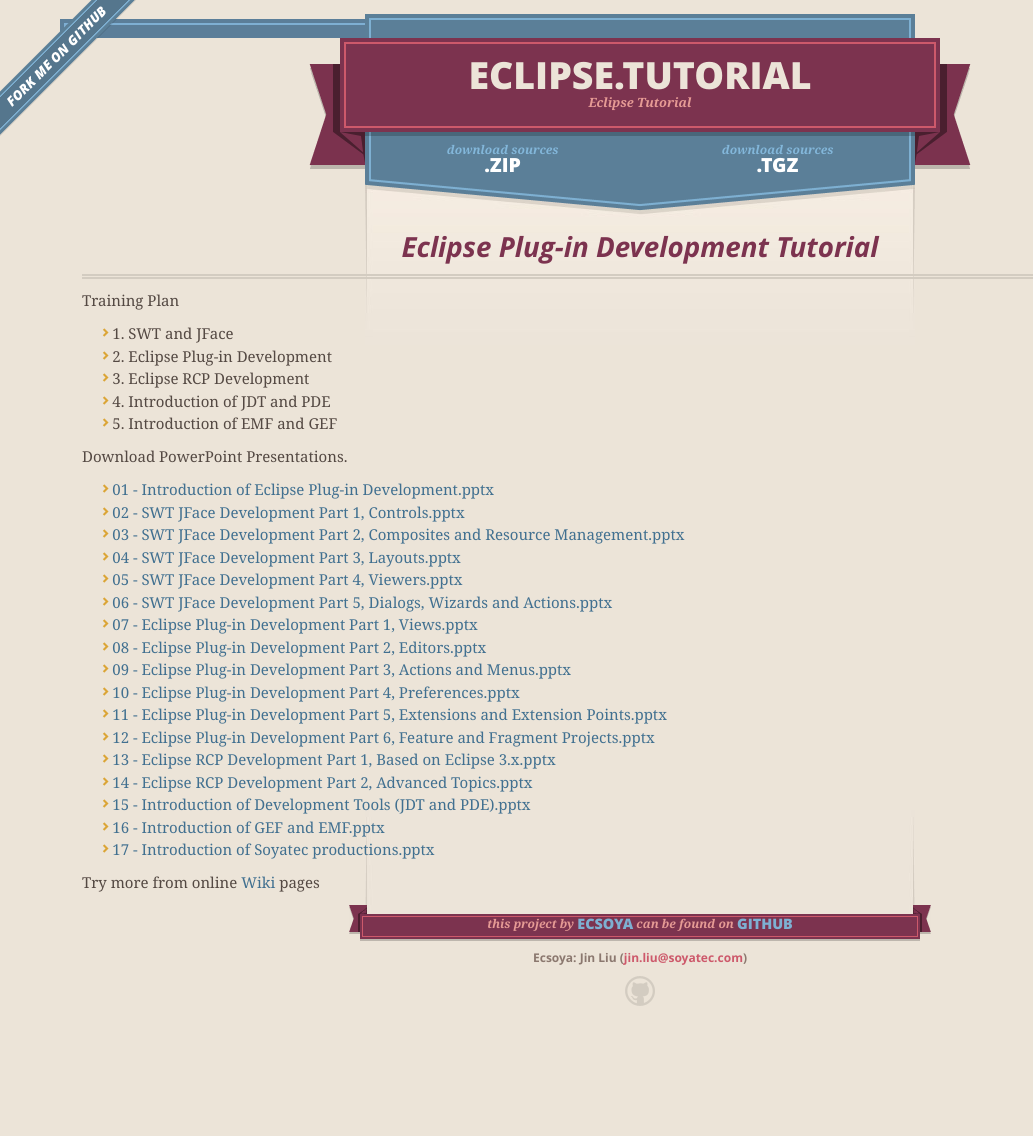
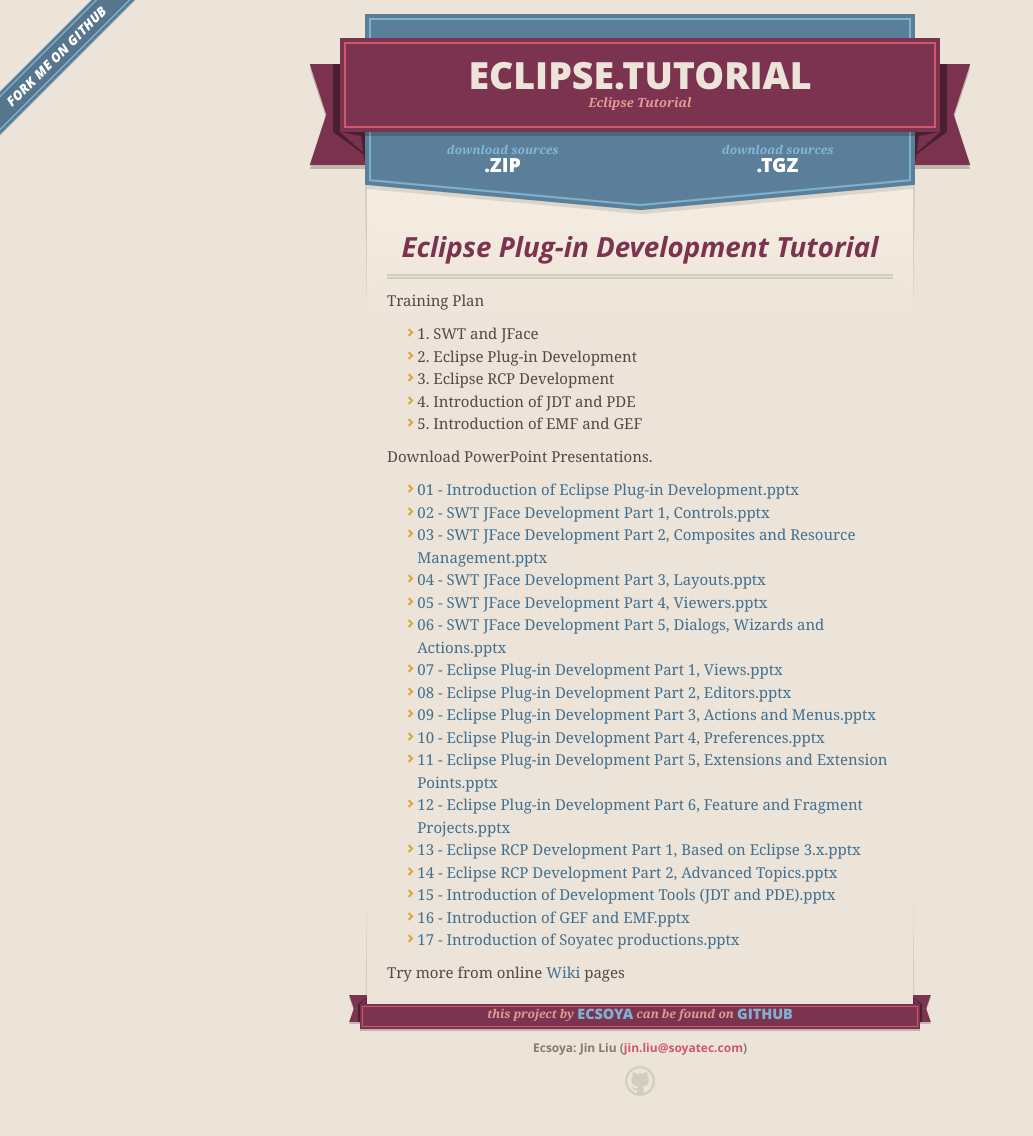
Before and after one commit to ecsoya/eclipse.tutorial, a Jekyll site: the page built from index.html, in a window 1280 px wide. Shown: the whole page, without its empty margins (0-1033 px from the left). Built offline with Jekyll 4.4.1, drawn with Linux system fonts in a browser that asks for light colours; nearby versions of some CDN libraries; Markdown is read by kramdown in place of the engine named in the settings; before the commit the page ends 1046 px from its top, so only the background shows below that.

Commit message:
shelldefault

```diff
--- a/stylesheets/screen.css
+++ b/stylesheets/screen.css
@@ -113,9 +113,9 @@ header, footer, section {
 /* STYLES */
 
 div.shell {
-	display: block;
-	width: auto;
-	margin: 0 auto;
+  display: block;
+  width: 670px;
+  margin: 0 auto;
 }
 
 a#forkme_banner {
```
